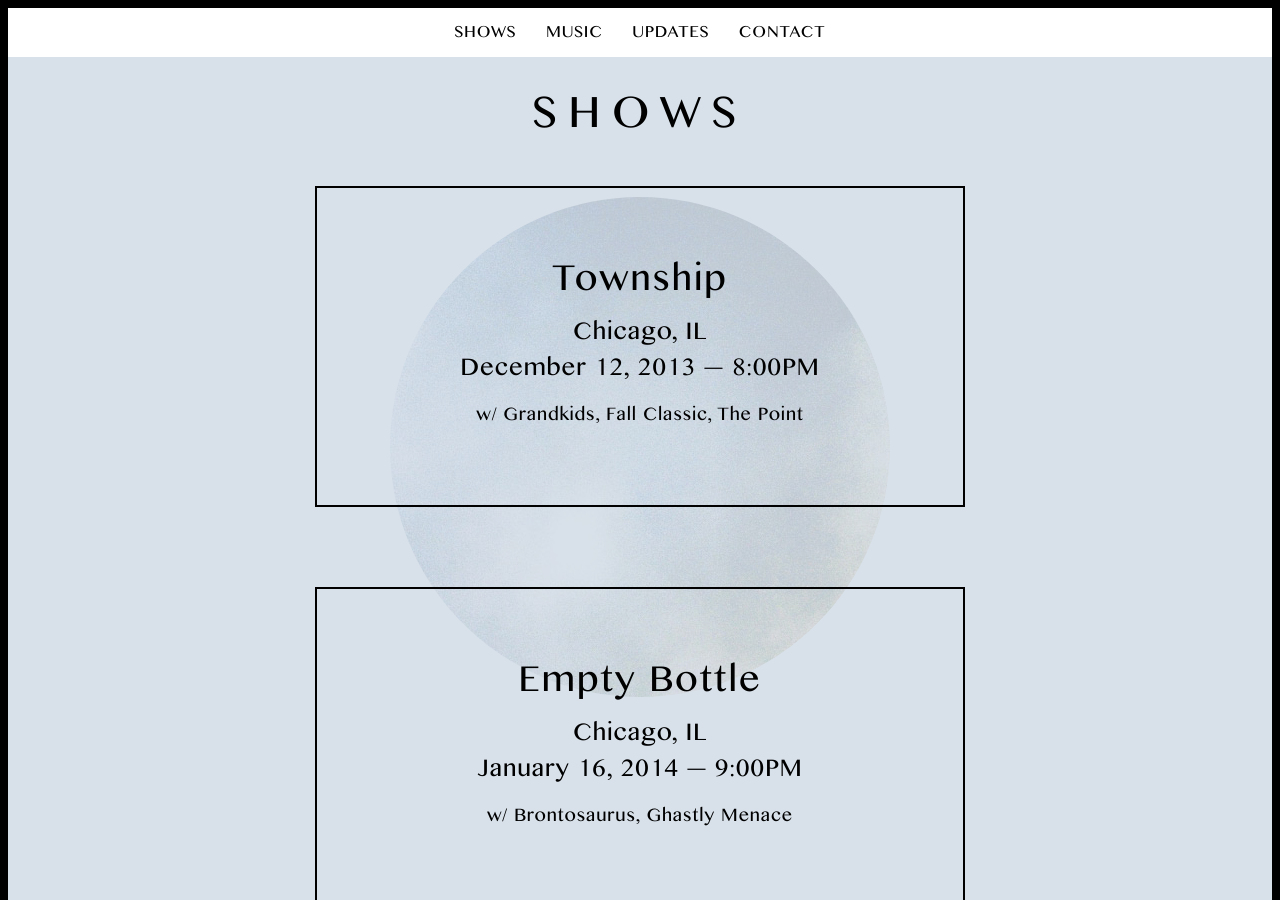
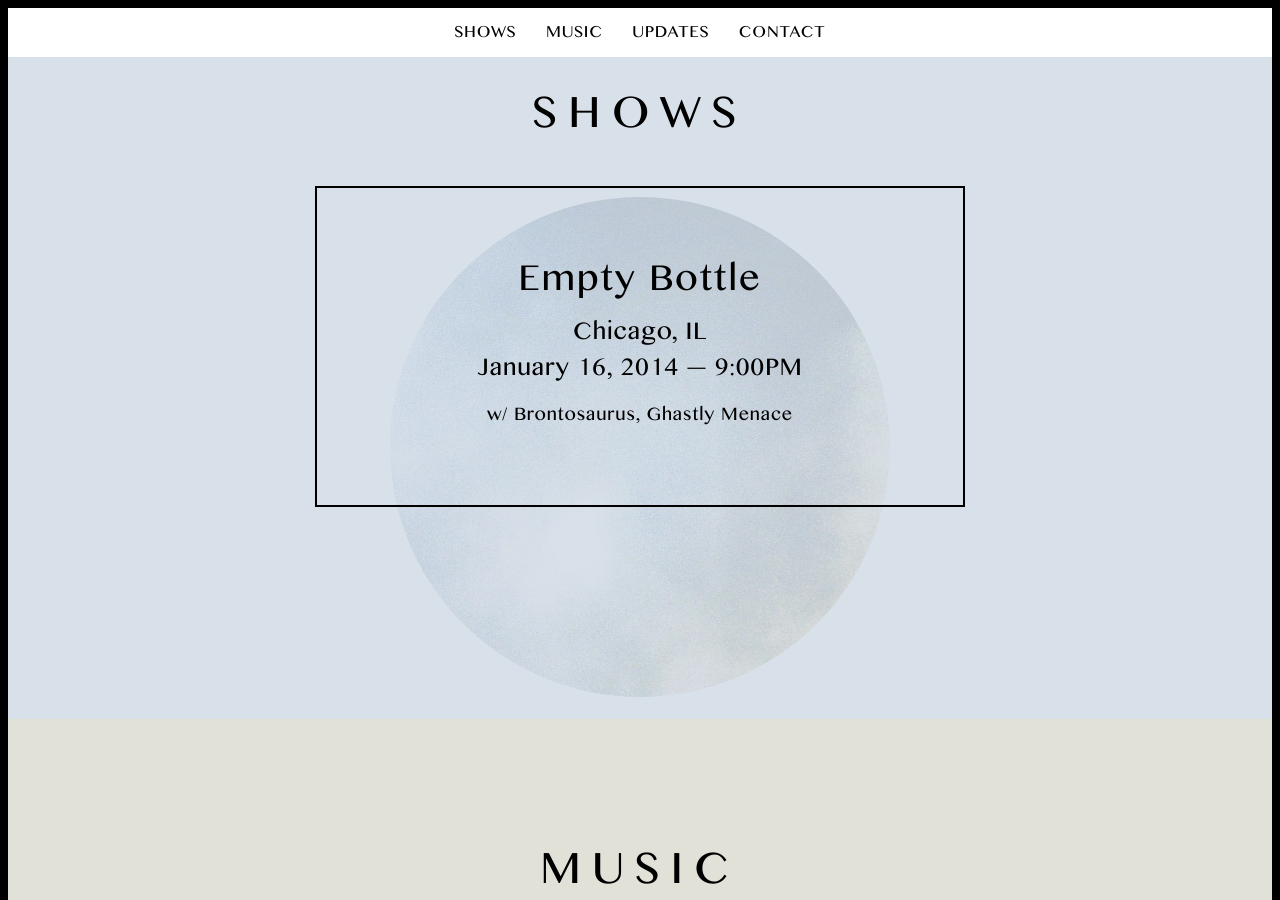
Before and after one commit to sunjacket/sunjacket.github.io, a Jekyll site: the page built from index.html, in a window 1280 px wide and 900 px high, scrolled down 1014 px. Built offline with Jekyll 4.4.1, drawn with Linux system fonts in a browser that asks for light colours; nearby versions of some CDN libraries; Markdown is read by kramdown in place of the engine named in the settings.

Commit message:
Update shows

```diff
--- a/index.html
+++ b/index.html
@@ -8,28 +8,6 @@
       <div class="limiter padding">
 
         <h1 class="section-title">Shows</h1>
-
-        <!-- Show -->
-
-        <section id="township" class="show">
-          <header class="show-details">
-            <hgroup>
-              <h1 class="venue">Township</h1>
-              <h2 class="city">Chicago, IL</h2>
-              <h3 class="date">December 12, 2013 &mdash; 8:00PM</h3>
-            </hgroup>
-            <p class="bands">w/ Grandkids, Fall Classic, The Point</p>
-          </header>
-          <nav class="show-links">
-            <div>
-              <ul>
-                <li><a href="http://www.ticketweb.com/t3/sale/SaleEventDetail?dispatch=loadSelectionData&eventId=3943264&pl=mp" rel="Buy Tickets">Buy Tickets</a></li>
-                <li><a href="https://www.facebook.com/events/244305982395672/" rel="Facebook Event">Facebook Event</a></li>
-                <li><a href="http://goo.gl/maps/qqRKI" rel="View Map">View Map</a></li>
-              </ul>
-            </div>
-          </nav>
-        </section>
 
         <!-- Show -->
 
```
